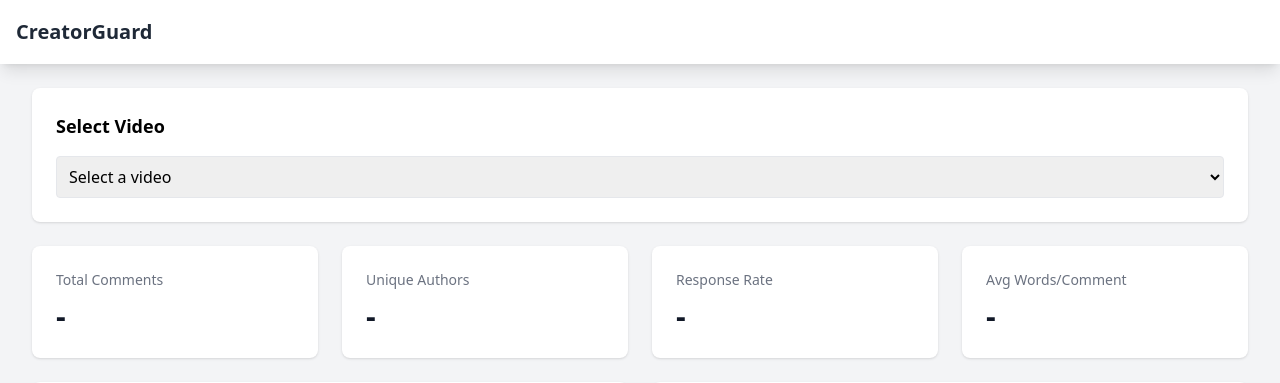
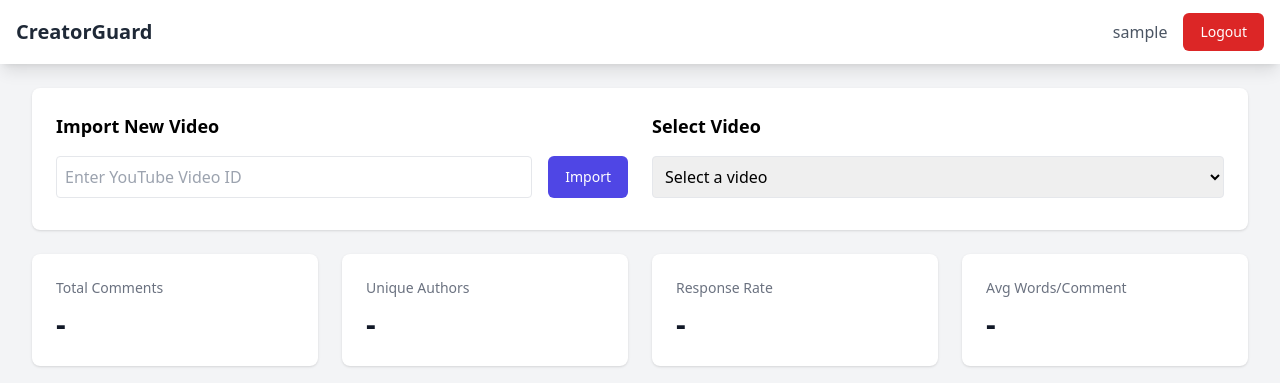
Before and after one commit to drinkyouroj/creatorguard, a Flask app: page / in a window 1280 px wide. Shown: the top 383 px of the page. Run offline with Flask 3, Linux system fonts and the light colour scheme; the visitor is signed in with stand-in values (Sample User, id 1); data that the repository does not hold is empty; some libraries are stand-ins or nearby versions.

Commit message:
update the main dashboard to include video import functionality and user information

```diff
--- a/web/static/js/dashboard.js
+++ b/web/static/js/dashboard.js
@@ -15,6 +15,7 @@
 
 // Event Listeners
 function setupEventListeners() {
+    // Video selection
     document.getElementById('videoSelect').addEventListener('change', (e) => {
         currentVideoId = e.target.value;
         if (currentVideoId) {
@@ -23,6 +24,7 @@
         }
     });
 
+    // Pagination
     document.getElementById('prevPage').addEventListener('click', () => {
         if (currentPage > 1) {
             loadComments(currentVideoId, currentPage - 1);
@@ -31,6 +33,39 @@
 
     document.getElementById('nextPage').addEventListener('click', () => {
         loadComments(currentVideoId, currentPage + 1);
+    });
+
+    // Video import
+    document.getElementById('importForm').addEventListener('submit', async (e) => {
+        e.preventDefault();
+        const videoId = document.getElementById('newVideoId').value.trim();
+        if (!videoId) {
+            setImportStatus('Please enter a video ID', 'error');
+            return;
+        }
+
+        setImportStatus('Importing comments...', 'info');
+        try {
+            const response = await fetch('/api/videos/import', {
+                method: 'POST',
+                headers: {
+                    'Content-Type': 'application/x-www-form-urlencoded',
+                },
+                body: `video_id=${encodeURIComponent(videoId)}`
+            });
+
+            const data = await response.json();
+            if (data.success) {
+                setImportStatus(data.message, 'success');
+                document.getElementById('newVideoId').value = '';
+                loadVideos();  // Refresh video list
+            } else {
+                setImportStatus(data.error || 'Import failed', 'error');
+            }
+        } catch (error) {
+            setImportStatus('Error importing video', 'error');
+            console.error('Import error:', error);
+        }
     });
 }
 
@@ -248,3 +283,13 @@
         data: [0, 1, 0]  // Placeholder data - replace with actual time-series data
     };
 }
+
+function setImportStatus(message, type = 'info') {
+    const statusEl = document.getElementById('importStatus');
+    statusEl.textContent = message;
+    statusEl.className = `mt-2 text-sm ${
+        type === 'error' ? 'text-red-600' :
+        type === 'success' ? 'text-green-600' :
+        'text-gray-500'
+    }`;
+}
--- a/web/templates/index.html
+++ b/web/templates/index.html
@@ -21,18 +21,43 @@
                         <h1 class="text-xl font-bold text-gray-800">CreatorGuard</h1>
                     </div>
                 </div>
+                <div class="flex items-center">
+                    <span class="text-gray-600 mr-4">{{ current_user.username }}</span>
+                    <a href="{{ url_for('logout') }}"
+                       class="inline-flex items-center px-4 py-2 border border-transparent text-sm font-medium rounded-md text-white bg-red-600 hover:bg-red-700">
+                        Logout
+                    </a>
+                </div>
             </div>
         </div>
     </nav>
 
     <!-- Main Content -->
     <main class="max-w-7xl mx-auto py-6 sm:px-6 lg:px-8">
-        <!-- Video Selection -->
+        <!-- Video Import and Selection -->
         <div class="bg-white rounded-lg shadow p-6 mb-6">
-            <h2 class="text-lg font-semibold mb-4">Select Video</h2>
-            <select id="videoSelect" class="w-full p-2 border rounded">
-                <option value="">Loading videos...</option>
-            </select>
+            <div class="grid grid-cols-1 md:grid-cols-2 gap-6">
+                <!-- Video Import -->
+                <div>
+                    <h2 class="text-lg font-semibold mb-4">Import New Video</h2>
+                    <form id="importForm" class="flex gap-4">
+                        <input type="text" id="newVideoId" placeholder="Enter YouTube Video ID"
+                               class="flex-1 p-2 border rounded focus:ring-indigo-500 focus:border-indigo-500">
+                        <button type="submit"
+                                class="px-4 py-2 border border-transparent text-sm font-medium rounded-md text-white bg-indigo-600 hover:bg-indigo-700">
+                            Import
+                        </button>
+                    </form>
+                    <p id="importStatus" class="mt-2 text-sm text-gray-500"></p>
+                </div>
+                <!-- Video Selection -->
+                <div>
+                    <h2 class="text-lg font-semibold mb-4">Select Video</h2>
+                    <select id="videoSelect" class="w-full p-2 border rounded">
+                        <option value="">Loading videos...</option>
+                    </select>
+                </div>
+            </div>
         </div>
 
         <!-- Stats Grid -->
```
